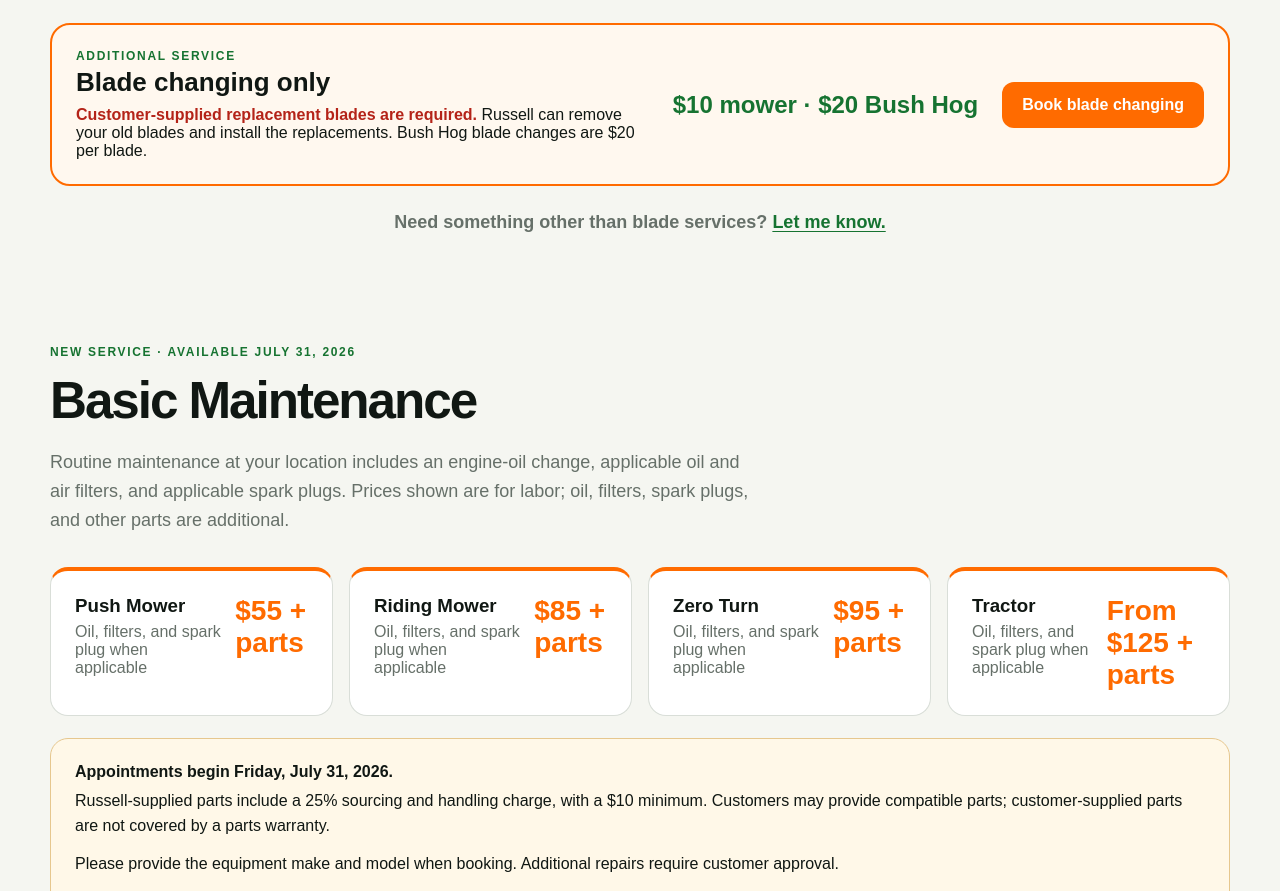
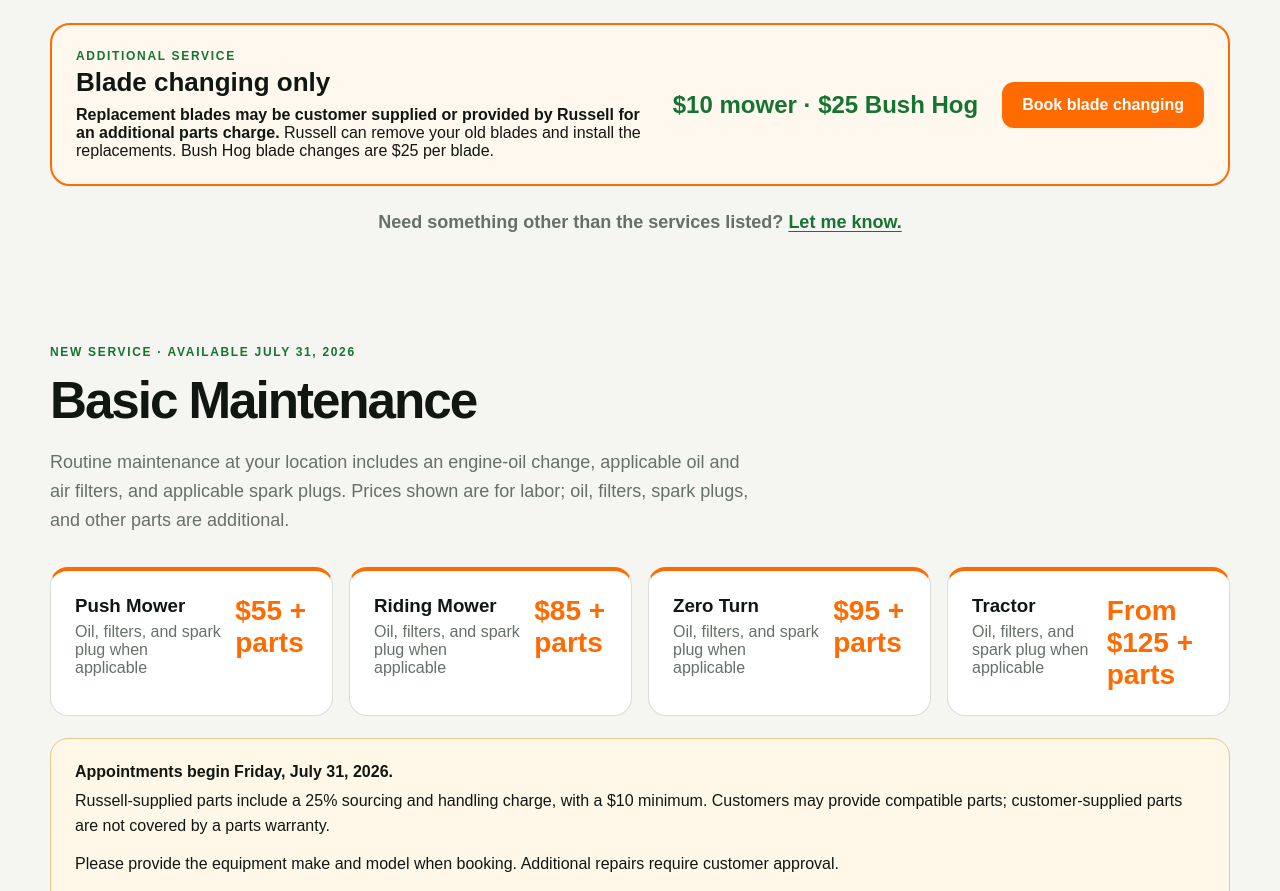
Before and after one commit to rp8tv66s69-bot/russells-mobile-blade-sharpening-live, a Next.js app: page / in a window 1280 px wide. Shown: the part 1274-2165 px from the top of the page. Built offline with nearby package versions, Linux system fonts and the light colour scheme; no server answers; the database is empty.

Commit message:
Update Bush Hog blade change pricing

```diff
--- a/app/page.tsx
+++ b/app/page.tsx
@@ -59,13 +59,13 @@ export default function HomePage() {
           <div>
             <p className="eyebrow">Additional service</p>
             <h3>Blade changing only</h3>
-            <p><strong className="customer-supplied-warning">Customer-supplied replacement blades are required.</strong> Russell can remove your old blades and install the replacements. Bush Hog blade changes are $20 per blade.</p>
+            <p><strong>Replacement blades may be customer supplied or provided by Russell for an additional parts charge.</strong> Russell can remove your old blades and install the replacements. Bush Hog blade changes are $25 per blade.</p>
           </div>
-          <strong>$10 mower · $20 Bush Hog</strong>
+          <strong>$10 mower · $25 Bush Hog</strong>
           <Link className="button orange" href="/book">Book blade changing</Link>
         </article>
         <p className="custom-service-caption home-custom-service-caption">
-          Need something other than blade services?{" "}
+          Need something other than the services listed?{" "}
           <a href="sms:+19852951163">Let me know.</a>
         </p>
       </section>
```
